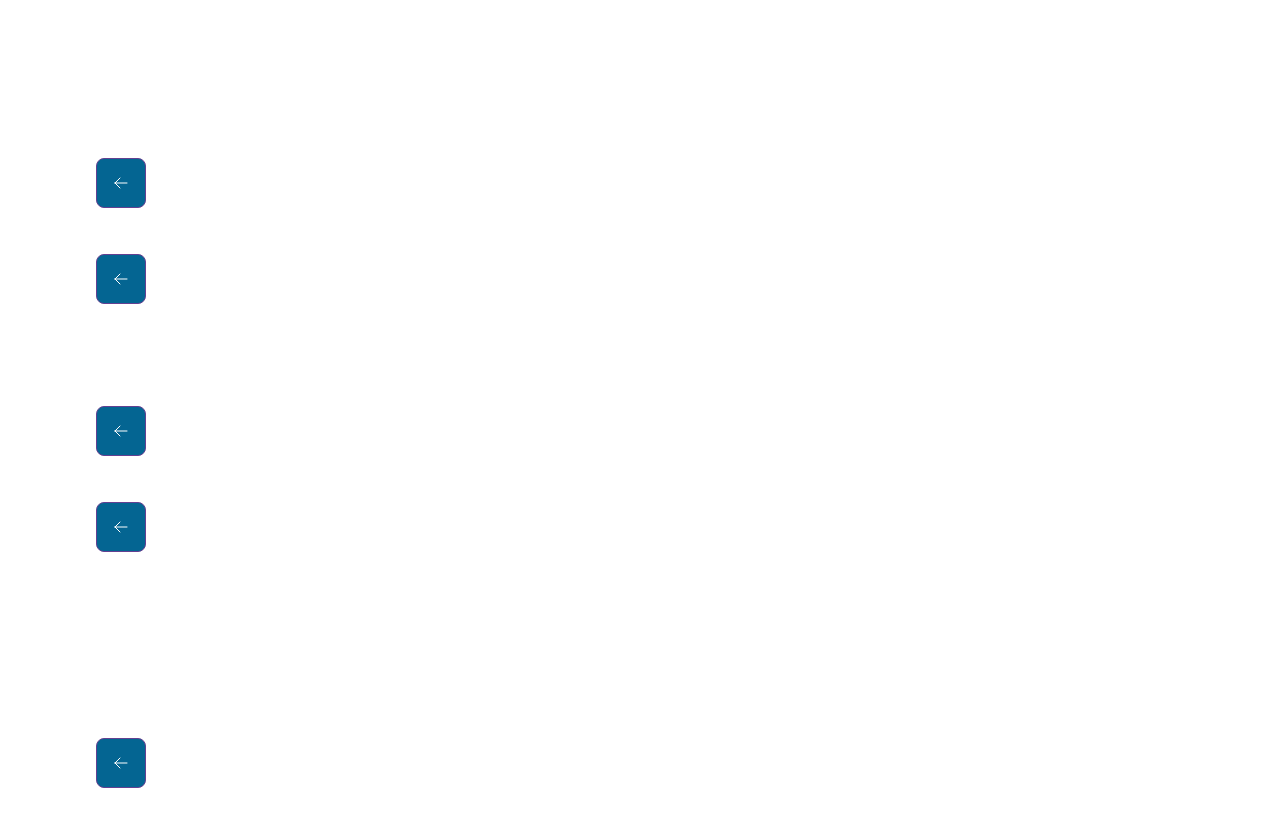
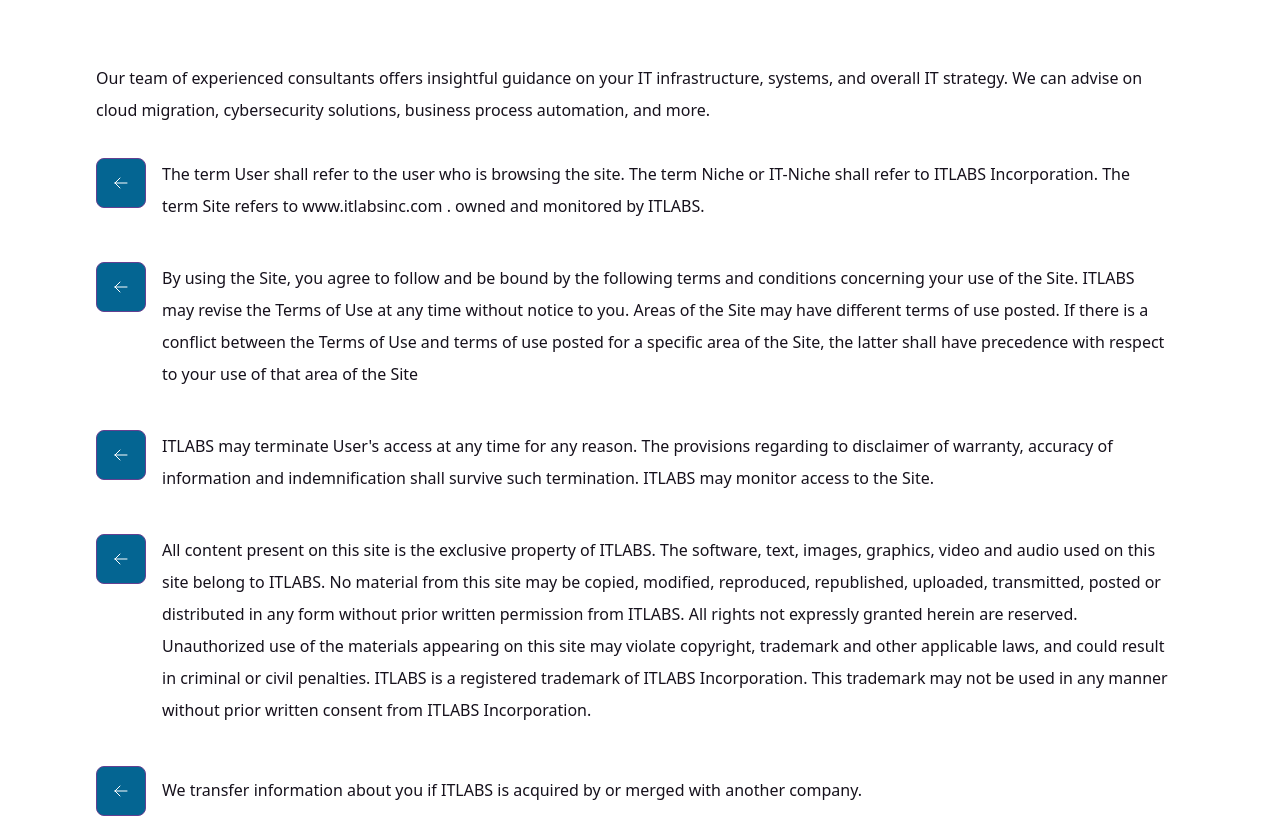
Before and after one commit to rajanidevikarem/itlabsLight, a React (Vite) app: page /Terms in a window 1280 px wide. Shown: the part 560-1378 px from the top of the page. Built offline with nearby package versions, Linux system fonts and the light colour scheme.

Commit message:
terms privacy styles

```diff
--- a/src/Views/Privacy.jsx
+++ b/src/Views/Privacy.jsx
@@ -14,15 +14,15 @@
      </div>
        </div>
        <section className='lg:py-16 py-8 mx-16'>
-    <p className='py-2 text-white px-8'>
+    <p className='py-2 text-[#16111C] px-8'>
         Our team of experienced consultants offers insightful guidance on your IT infrastructure, systems, and overall IT strategy. We can advise on cloud migration, cybersecurity solutions, business process automation, and more.
        </p>
-       <div className='flex flex-col h-full justify-center text-white' data-aos="fade-left">
+       <div className='flex flex-col h-full justify-center text-[#16111C]' data-aos="fade-left">
 
      <div className='lg:mx-8 mx-2'>
        <ul>
          <li className='flex items-start my-2'>
-         <div className='py-4 px-4 items-center my-4 list-icons rounded-lg'>
+         <div className='py-4 px-4 items-center my-4 list-icons rounded-lg text-white'>
           <svg xmlns="http://www.w3.org/2000/svg" fill="none" viewBox="0 0 24 24" stroke-width="1.5" stroke="currentColor" class="w-4 h-4">
 <path stroke-linecap="round" stroke-linejoin="round" d="M10.5 19.5 3 12m0 0 7.5-7.5M3 12h18" />
 </svg>
@@ -30,12 +30,12 @@
 
 </div>
              <div >
-             <p className='text-lg py-2 mx-4 my-2'>We provide the information to trusted partners who work on behalf of or with ITLABS under extremely strict confidentiality agreements. However, these companies do not have any independent right to share this information.</p>
+             <p className='py-2 mx-4 my-2'>We provide the information to trusted partners who work on behalf of or with ITLABS under extremely strict confidentiality agreements. However, these companies do not have any independent right to share this information.</p>
 
         </div>
          </li>
          <li className='flex  items-start my-2'>
-         <div className='py-4 px-4 items-center my-4 list-icons rounded-lg'>
+         <div className='py-4 px-4 items-center my-4 list-icons rounded-lg  text-white'>
           <svg xmlns="http://www.w3.org/2000/svg" fill="none" viewBox="0 0 24 24" stroke-width="1.5" stroke="currentColor" class="w-4 h-4">
 <path stroke-linecap="round" stroke-linejoin="round" d="M10.5 19.5 3 12m0 0 7.5-7.5M3 12h18" />
 </svg>
@@ -43,13 +43,13 @@
 
 </div>
              <div >
-             <p className='text-lg py-4 mx-4 my-2'> We respond to subpoenas, court orders, or legal process, or to establish or exercise our legal rights or defend against legal claims</p>
+             <p className='py-4 mx-4 my-2'> We respond to subpoenas, court orders, or legal process, or to establish or exercise our legal rights or defend against legal claims</p>
 
 
         </div>
          </li>
          <li className='flex items-start my-2'>
-         <div className='py-4 px-4 items-center my-4 list-icons rounded-lg'>
+         <div className='py-4 px-4 items-center my-4 list-icons rounded-lg  text-white'>
           <svg xmlns="http://www.w3.org/2000/svg" fill="none" viewBox="0 0 24 24" stroke-width="1.5" stroke="currentColor" class="w-4 h-4">
 <path stroke-linecap="round" stroke-linejoin="round" d="M10.5 19.5 3 12m0 0 7.5-7.5M3 12h18" />
 </svg>
@@ -57,12 +57,12 @@
 
 </div>
              <div >
-             <p className='text-lg py-4 mx-4 my-2'> Developing cost-effective, high-quality products and custom applications built on strict timelines using industry best practices.</p>
+             <p className='py-4 mx-4 my-2'> Developing cost-effective, high-quality products and custom applications built on strict timelines using industry best practices.</p>
 
         </div>
          </li>
          <li className='flex items-start my-2'>
-         <div className='py-4 px-4 items-center my-4 list-icons rounded-lg'>
+         <div className='py-4 px-4 items-center my-4 list-icons rounded-lg  text-white'>
           <svg xmlns="http://www.w3.org/2000/svg" fill="none" viewBox="0 0 24 24" stroke-width="1.5" stroke="currentColor" class="w-4 h-4">
 <path stroke-linecap="round" stroke-linejoin="round" d="M10.5 19.5 3 12m0 0 7.5-7.5M3 12h18" />
 </svg>
@@ -70,12 +70,12 @@
 
 </div>
              <div >
-             <p className='text-lg py-2 mx-4 my-2'> We believe it is necessary to share information in order to investigate, prevent, or take action regarding illegal activities, suspected fraud, situations involving potential threats to the physical safety of any person, or as otherwise required by law.</p>
+             <p className='py-2 mx-4 my-2'> We believe it is necessary to share information in order to investigate, prevent, or take action regarding illegal activities, suspected fraud, situations involving potential threats to the physical safety of any person, or as otherwise required by law.</p>
 
         </div>
          </li>
          <li className='flex items-start my-2'>
-         <div className='py-4 px-4 items-center my-4 list-icons rounded-lg'>
+         <div className='py-4 px-4 items-center my-4 list-icons rounded-lg  text-white'>
           <svg xmlns="http://www.w3.org/2000/svg" fill="none" viewBox="0 0 24 24" stroke-width="1.5" stroke="currentColor" class="w-4 h-4">
 <path stroke-linecap="round" stroke-linejoin="round" d="M10.5 19.5 3 12m0 0 7.5-7.5M3 12h18" />
 </svg>
@@ -83,7 +83,7 @@
 
 </div>
              <div >
-             <p className='text-lg py-4 mx-4 my-2'> We transfer information about you if ITLABS is acquired by or merged with another company.</p>
+             <p className='py-4 mx-4 my-2'> We transfer information about you if ITLABS is acquired by or merged with another company.</p>
 
         </div>
          </li>
--- a/src/Views/Terms.jsx
+++ b/src/Views/Terms.jsx
@@ -14,15 +14,15 @@
   </div>
     </div>
     <section className='lg:py-16 py-8 mx-16'>
-    <p className='py-2 text-white px-8'>
+    <p className='py-2 text-[#16111C] px-8'>
      Our team of experienced consultants offers insightful guidance on your IT infrastructure, systems, and overall IT strategy. We can advise on cloud migration, cybersecurity solutions, business process automation, and more.
     </p>
-    <div className='flex flex-col h-full justify-center text-white' data-aos="fade-left">
+    <div className='flex flex-col h-full justify-center text-[#16111C]' data-aos="fade-left">
 
   <div className='lg:mx-8 mx-2'>
     <ul>
       <li className='flex items-start my-2'>
-      <div className='py-4 px-4 items-center my-4 list-icons rounded-lg'>
+      <div className='py-4 px-4 items-center my-4 list-icons rounded-lg  text-white'>
        <svg xmlns="http://www.w3.org/2000/svg" fill="none" viewBox="0 0 24 24" stroke-width="1.5" stroke="currentColor" class="w-4 h-4">
 <path stroke-linecap="round" stroke-linejoin="round" d="M10.5 19.5 3 12m0 0 7.5-7.5M3 12h18" />
 </svg>
@@ -30,12 +30,12 @@
 
 </div>
           <div >
-          <p className='text-lg py-2 mx-4 my-2'>The term User shall refer to the user who is browsing the site. The term Niche or IT-Niche shall refer to ITLABS Incorporation. The term Site refers to www.itlabsinc.com . owned and monitored by ITLABS.</p>
+          <p className='py-2 mx-4 my-2'>The term User shall refer to the user who is browsing the site. The term Niche or IT-Niche shall refer to ITLABS Incorporation. The term Site refers to www.itlabsinc.com . owned and monitored by ITLABS.</p>
 
      </div>
       </li>
       <li className='flex  items-start my-2'>
-      <div className='py-4 px-4 items-center my-4 list-icons rounded-lg'>
+      <div className='py-4 px-4 items-center my-4 list-icons rounded-lg  text-white'>
        <svg xmlns="http://www.w3.org/2000/svg" fill="none" viewBox="0 0 24 24" stroke-width="1.5" stroke="currentColor" class="w-4 h-4">
 <path stroke-linecap="round" stroke-linejoin="round" d="M10.5 19.5 3 12m0 0 7.5-7.5M3 12h18" />
 </svg>
@@ -43,13 +43,13 @@
 
 </div>
           <div >
-          <p className='text-lg py-2 mx-4 my-2'> By using the Site, you agree to follow and be bound by the following terms and conditions concerning your use of the Site. ITLABS may revise the Terms of Use at any time without notice to you. Areas of the Site may have different terms of use posted. If there is a conflict between the Terms of Use and terms of use posted for a specific area of the Site, the latter shall have precedence with respect to your use of that area of the Site</p>
+          <p className='py-2 mx-4 my-2'> By using the Site, you agree to follow and be bound by the following terms and conditions concerning your use of the Site. ITLABS may revise the Terms of Use at any time without notice to you. Areas of the Site may have different terms of use posted. If there is a conflict between the Terms of Use and terms of use posted for a specific area of the Site, the latter shall have precedence with respect to your use of that area of the Site</p>
 
 
      </div>
       </li>
       <li className='flex items-start my-2'>
-      <div className='py-4 px-4 items-center my-4 list-icons rounded-lg'>
+      <div className='py-4 px-4 items-center my-4 list-icons rounded-lg  text-white'>
        <svg xmlns="http://www.w3.org/2000/svg" fill="none" viewBox="0 0 24 24" stroke-width="1.5" stroke="currentColor" class="w-4 h-4">
 <path stroke-linecap="round" stroke-linejoin="round" d="M10.5 19.5 3 12m0 0 7.5-7.5M3 12h18" />
 </svg>
@@ -57,12 +57,12 @@
 
 </div>
           <div >
-          <p className='text-lg py-2 mx-4 my-2'> ITLABS may terminate User's access at any time for any reason. The provisions regarding to disclaimer of warranty, accuracy of information and indemnification shall survive such termination. ITLABS may monitor access to the Site.</p>
+          <p className='py-2 mx-4 my-2'> ITLABS may terminate User's access at any time for any reason. The provisions regarding to disclaimer of warranty, accuracy of information and indemnification shall survive such termination. ITLABS may monitor access to the Site.</p>
 
      </div>
       </li>
       <li className='flex items-start my-2'>
-      <div className='py-4 px-4 items-center my-4 list-icons rounded-lg'>
+      <div className='py-4 px-4 items-center my-4 list-icons rounded-lg  text-white'>
        <svg xmlns="http://www.w3.org/2000/svg" fill="none" viewBox="0 0 24 24" stroke-width="1.5" stroke="currentColor" class="w-4 h-4">
 <path stroke-linecap="round" stroke-linejoin="round" d="M10.5 19.5 3 12m0 0 7.5-7.5M3 12h18" />
 </svg>
@@ -70,12 +70,12 @@
 
 </div>
           <div >
-          <p className='text-lg py-2 mx-4 my-2'> All content present on this site is the exclusive property of ITLABS. The software, text, images, graphics, video and audio used on this site belong to ITLABS. No material from this site may be copied, modified, reproduced, republished, uploaded, transmitted, posted or distributed in any form without prior written permission from ITLABS. All rights not expressly granted herein are reserved. Unauthorized use of the materials appearing on this site may violate copyright, trademark and other applicable laws, and could result in criminal or civil penalties. ITLABS is a registered trademark of ITLABS Incorporation. This trademark may not be used in any manner without prior written consent from ITLABS Incorporation.</p>
+          <p className='py-2 mx-4 my-2'> All content present on this site is the exclusive property of ITLABS. The software, text, images, graphics, video and audio used on this site belong to ITLABS. No material from this site may be copied, modified, reproduced, republished, uploaded, transmitted, posted or distributed in any form without prior written permission from ITLABS. All rights not expressly granted herein are reserved. Unauthorized use of the materials appearing on this site may violate copyright, trademark and other applicable laws, and could result in criminal or civil penalties. ITLABS is a registered trademark of ITLABS Incorporation. This trademark may not be used in any manner without prior written consent from ITLABS Incorporation.</p>
 
      </div>
       </li>
       <li className='flex items-start my-2'>
-      <div className='py-4 px-4 items-center my-4 list-icons rounded-lg'>
+      <div className='py-4 px-4 items-center my-4 list-icons rounded-lg  text-white'>
        <svg xmlns="http://www.w3.org/2000/svg" fill="none" viewBox="0 0 24 24" stroke-width="1.5" stroke="currentColor" class="w-4 h-4">
 <path stroke-linecap="round" stroke-linejoin="round" d="M10.5 19.5 3 12m0 0 7.5-7.5M3 12h18" />
 </svg>
@@ -83,7 +83,7 @@
 
 </div>
           <div >
-          <p className='text-lg py-4 mx-4 my-2'> We transfer information about you if ITLABS is acquired by or merged with another company.</p>
+          <p className='py-4 mx-4 my-2'> We transfer information about you if ITLABS is acquired by or merged with another company.</p>
 
      </div>
       </li>
```
